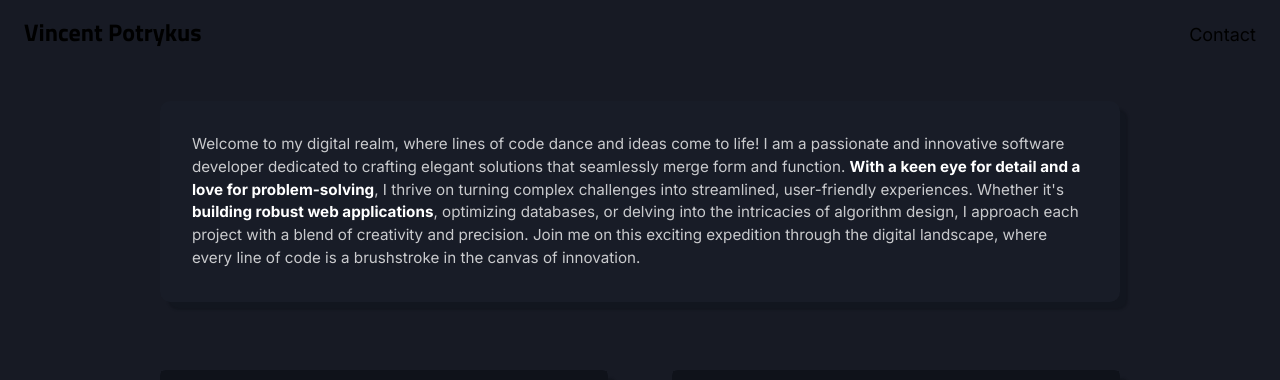
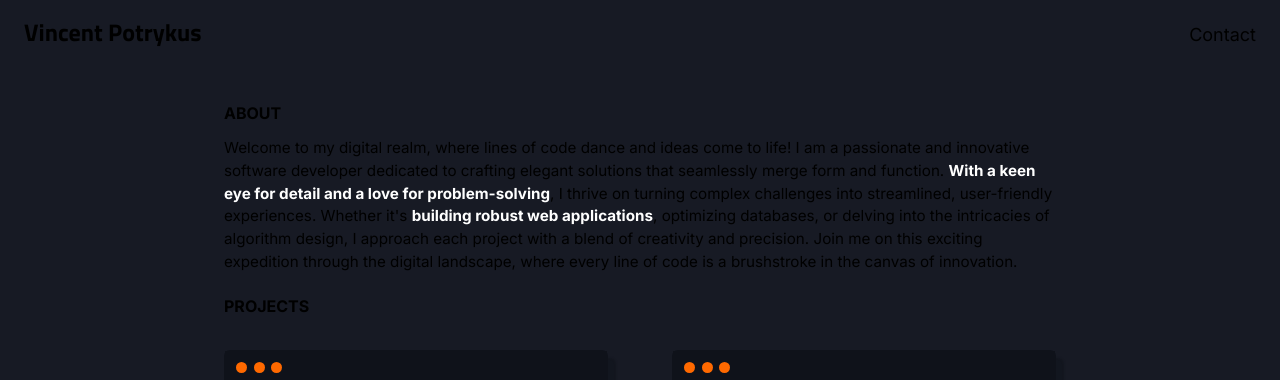
Before and after one commit to vnctptr/portfolio, a Next.js app: page / in a window 1280 px wide. Shown: the top 380 px of the page. Built offline with nearby package versions, Linux system fonts and the light colour scheme.

Commit message:
Add titles to sections

```diff
--- a/app/page.tsx
+++ b/app/page.tsx
@@ -10,9 +10,10 @@ export default function Home() {
     <>
       <Navbar></Navbar>
 
-      <main className="flex flex-col items-center justify-between">
-        <div className="grid text-center lg:max-w-5xl lg:w-full lg:mb-0 lg:grid-cols-2 lg:text-left">
-          <div className="col-span-2 mx-8 my-9 p-8 flat-box">
+      <main className="flex flex-col items-center justify-between max-w">
+        <div className="grid text-center lg:max-w-4xl lg:w-full lg:mb-0 lg:grid-cols-2 lg:text-left">
+          <div className="col-span-2 mx-8 mt-9">
+            <h1 className="font-bold mb-3">ABOUT</h1>
             <p className="text-left">
               Welcome to my digital realm, where lines of code dance and ideas
               come to life! I am a passionate and innovative software developer
@@ -32,10 +33,10 @@ export default function Home() {
               through the digital landscape, where every line of code is a
               brushstroke in the canvas of innovation.
             </p>
+            <h1 className="font-bold mt-5">PROJECTS</h1>
           </div>
         </div>
-
-        <div className="mb-32 grid text-center lg:max-w-5xl lg:w-full lg:mb-0 lg:grid-cols-2 lg:text-left">
+        <div className="mb-32 grid text-center lg:max-w-4xl lg:w-full lg:mb-0 lg:grid-cols-2 lg:text-left">
           <Card imageSrc={habitImageSrc} />
           <Card imageSrc={devJournalImageSrc} />
           <Card imageSrc={habitImageSrc} />
```
